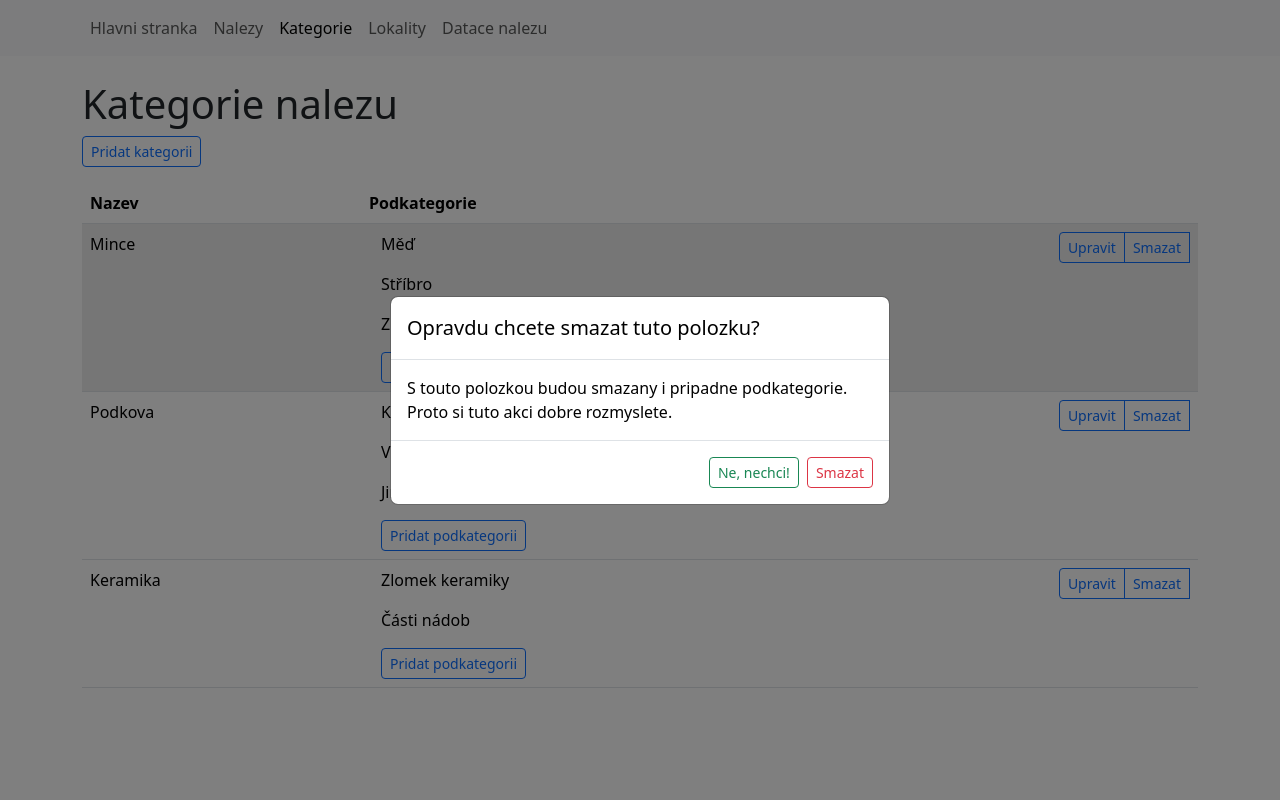
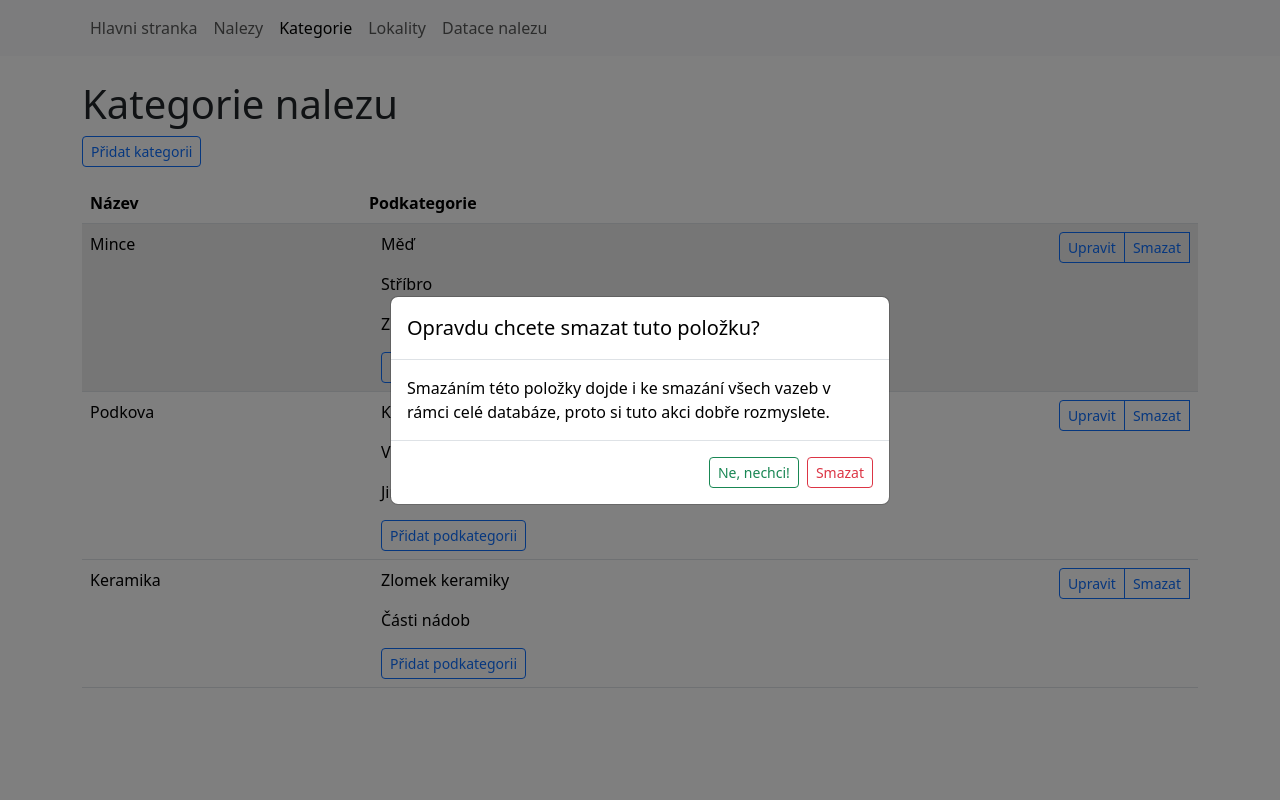
Before and after one commit to jirka8/ArchFlask, a Flask app: page /categories in a window 1280 px wide, after a click that opens the changed part. Run offline with Flask 3, Linux system fonts and the light colour scheme; some libraries are stand-ins or nearby versions.

Commit message:
- uprava textu

```diff
--- a/templates/categories.html
+++ b/templates/categories.html
@@ -2,14 +2,14 @@
 
 {% block content %}
 <h1>Kategorie nalezu</h1>
-<p><a class="btn btn-outline-primary btn-sm" href="{{ url_for('add_category') }}" role="button">Pridat kategorii</a></p>
+<p><a class="btn btn-outline-primary btn-sm" href="{{ url_for('add_category') }}" role="button">Přidat kategorii</a></p>
 
 {% from 'macros.html' import render_modal %}
 
 <table class="table table-hover">
     <thead>
         <tr>
-            <th scope="col" class="col-3">Nazev</th>
+            <th scope="col" class="col-3">Název</th>
             <th scope="col">Podkategorie</th>
             <th scope="col" class="col-1"></th>
         </tr>
@@ -60,7 +60,7 @@
                         {% endif %}
                 {% endfor %}
                 <div class="col-md-4">
-                    <a class="btn btn-outline-primary btn-sm" href="{{ url_for('add_category', parent_id=cat.id) }}" role="button">Pridat podkategorii</a>
+                    <a class="btn btn-outline-primary btn-sm" href="{{ url_for('add_category', parent_id=cat.id) }}" role="button">Přidat podkategorii</a>
                 </div>
                 </div>
             </td>
--- a/templates/macros.html
+++ b/templates/macros.html
@@ -3,9 +3,9 @@
   <div class="modal-dialog modal-dialog-centered">
     <div class="modal-content">
       <div class="modal-header">
-        <h1 class="modal-title fs-5" id="deleteModalLabel">Opravdu chcete smazat tuto polozku?</h1>
+        <h1 class="modal-title fs-5" id="deleteModalLabel">Opravdu chcete smazat tuto položku?</h1>
       </div>
-        <div class="modal-body">S touto polozkou budou smazany i pripadne podkategorie. Proto si tuto akci dobre rozmyslete.</div>
+        <div class="modal-body">Smazáním této položky dojde i ke smazání všech vazeb v rámci celé databáze, proto si tuto akci dobře rozmyslete.</div>
       <div class="modal-footer">
         <button type="button" class="btn btn-outline-success btn-sm" data-bs-dismiss="modal">Ne, nechci!</button>
           {%- if type == "dating" -%}
```
Also changed, not shown: app.db.
